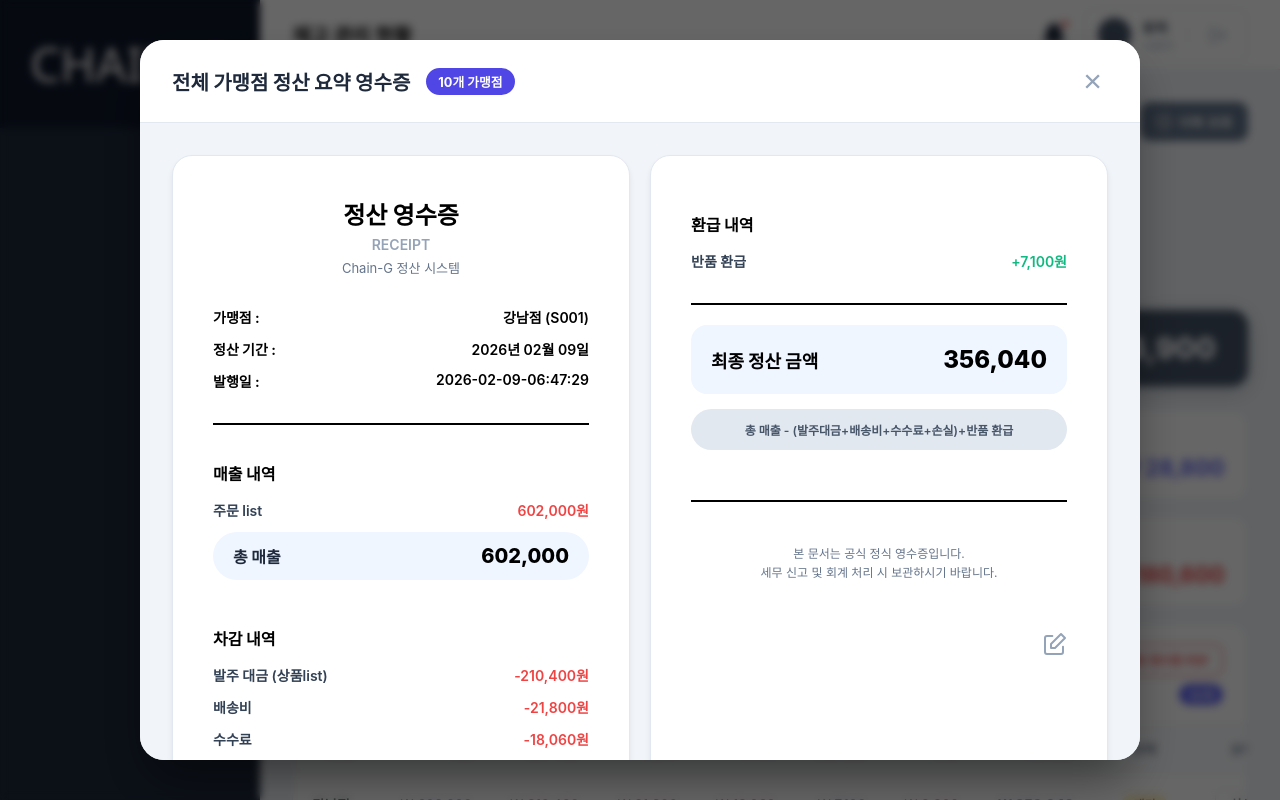
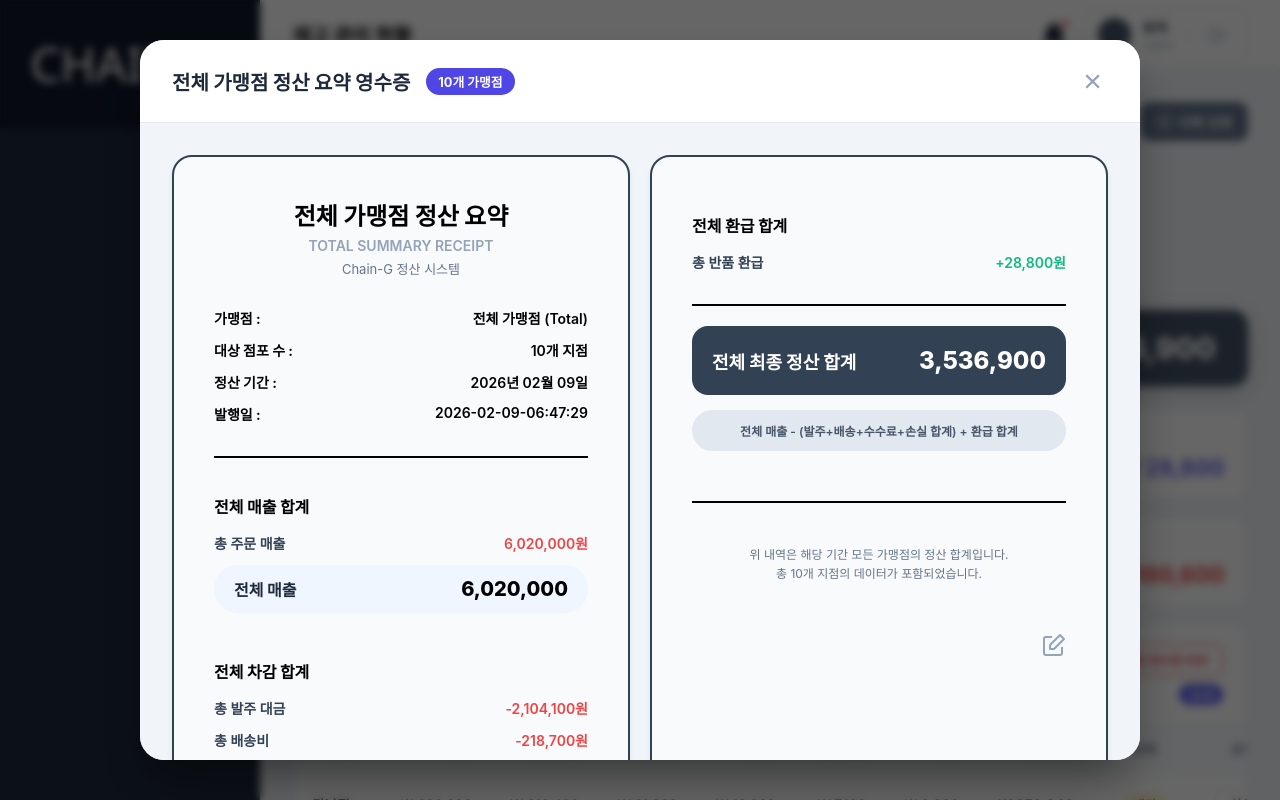
Before and after one commit to Final-Project-Flow-er/frontend, a Vue app: page /hq/settlement in a window 1280 px wide. Both pictures are taken after a click on the button "전체 가맹점 영수증 PDF". Built offline with nearby package versions, Linux system fonts and the light colour scheme; a web font is replaced by a local one.

Commit message:
settlement 수정

```diff
--- a/package.json
+++ b/package.json
@@ -9,7 +9,8 @@
   },
   "dependencies": {
     "vue": "latest",
-    "vue-router": "^5.0.2"
+    "vue-router": "^5.0.2",
+    "xlsx": "^0.18.5"
   },
   "devDependencies": {
     "@vitejs/plugin-vue": "^6.0.3",
--- a/src/components/settlement/SettlementBatchReceiptModal.vue
+++ b/src/components/settlement/SettlementBatchReceiptModal.vue
@@ -27,6 +27,24 @@ const getFinalAmount = (store) => {
   const refund = store.refund || 0
   return sales - (orderCost + shipping + commission + loss) + refund
 }
+
+const totals = computed(() => {
+  if (!props.stores) return null
+  return {
+    sales: props.stores.reduce((acc, s) => acc + (s.sales || 0), 0),
+    orderCost: props.stores.reduce((acc, s) => acc + (s.orderCost || 0), 0),
+    shipping: props.stores.reduce((acc, s) => acc + (s.shipping || 0), 0),
+    commission: props.stores.reduce((acc, s) => acc + (s.commission || 0), 0),
+    loss: props.stores.reduce((acc, s) => acc + (s.loss || 0), 0),
+    refund: props.stores.reduce((acc, s) => acc + (s.refund || 0), 0),
+  }
+})
+
+const totalFinal = computed(() => {
+  if (!totals.value) return 0
+  const t = totals.value
+  return t.sales - (t.orderCost + t.shipping + t.commission + t.loss) + t.refund
+})
 </script>
 
 <template>
@@ -39,20 +57,24 @@ const getFinalAmount = (store) => {
       </div>
 
       <div class="batch-scroll-area">
-        <div v-for="store in stores" :key="store.id" class="receipt-instance">
+        <!-- [수정] 전체 합산 영수증만 표시 -->
+        <div v-if="totals" class="receipt-instance summary-instance">
           <div class="receipt-content">
-            <!-- Left Section -->
-            <div class="receipt-card left-card">
+            <div class="receipt-card left-card summary-card-style">
               <div class="receipt-header">
-                <h2>정산 영수증</h2>
-                <div class="sub-header">RECEIPT</div>
+                <h2>전체 가맹점 정산 요약</h2>
+                <div class="sub-header">TOTAL SUMMARY RECEIPT</div>
                 <div class="brand">Chain-G 정산 시스템</div>
               </div>
 
               <div class="receipt-info">
                 <div class="info-row">
                   <span class="label">가맹점 :</span>
-                  <span class="value">{{ store?.name }} ({{ store?.id }})</span>
+                  <span class="value">전체 가맹점 (Total)</span>
+                </div>
+                <div class="info-row">
+                  <span class="label">대상 점포 수 :</span>
+                  <span class="value">{{ stores?.length }}개 지점</span>
                 </div>
                 <div class="info-row">
                   <span class="label">정산 기간 :</span>
@@ -67,73 +89,69 @@ const getFinalAmount = (store) => {
               <div class="section-divider"></div>
 
               <div class="section">
-                <h3>매출 내역</h3>
+                <h3>전체 매출 합계</h3>
                 <div class="item-row">
-                  <span>주문 list</span>
-                  <span class="amount text-red">{{ fmt(store?.sales || 0) }}원</span>
+                  <span>총 주문 매출</span>
+                  <span class="amount text-red">{{ fmt(totals.sales) }}원</span>
                 </div>
                 <div class="total-box">
-                  <span>총 매출</span>
-                  <span class="total-amount">{{ fmt(store?.sales || 0) }}</span>
+                  <span>전체 매출</span>
+                  <span class="total-amount">{{ fmt(totals.sales) }}</span>
                 </div>
               </div>
 
               <div class="section">
-                <h3>차감 내역</h3>
+                <h3>전체 차감 합계</h3>
                 <div class="item-row">
-                  <span>발주 대금 (상품list)</span>
-                  <span class="amount text-red">-{{ fmt(store?.orderCost || 0) }}원</span>
+                  <span>총 발주 대금</span>
+                  <span class="amount text-red">-{{ fmt(totals.orderCost) }}원</span>
                 </div>
                 <div class="item-row">
-                  <span>배송비</span>
-                  <span class="amount text-red">-{{ fmt(store?.shipping || 0) }}원</span>
+                  <span>총 배송비</span>
+                  <span class="amount text-red">-{{ fmt(totals.shipping) }}원</span>
                 </div>
                 <div class="item-row">
-                  <span>수수료</span>
-                  <span class="amount text-red">-{{ fmt(store?.commission || 0) }}원</span>
+                  <span>총 수수료</span>
+                  <span class="amount text-red">-{{ fmt(totals.commission) }}원</span>
                 </div>
                 <div class="item-row">
-                  <span>손실</span>
-                  <span class="amount text-red">-{{ fmt(store?.loss || 0) }}원</span>
+                  <span>총 손실</span>
+                  <span class="amount text-red">-{{ fmt(totals.loss) }}원</span>
                 </div>
               </div>
             </div>
 
-            <!-- Right Section -->
-            <div class="receipt-card right-card">
+            <div class="receipt-card right-card summary-card-style">
               <div class="section">
-                <h3>환급 내역</h3>
+                <h3>전체 환급 합계</h3>
                 <div class="item-row">
-                  <span>반품 환급</span>
-                  <span class="amount text-green">+{{ fmt(store?.refund || 0) }}원</span>
+                  <span>총 반품 환급</span>
+                  <span class="amount text-green">+{{ fmt(totals.refund) }}원</span>
                 </div>
               </div>
 
               <div class="section-divider"></div>
 
-              <div class="final-box">
-                <span>최종 정산 금액</span>
-                <span class="final-amount">{{ fmt(getFinalAmount(store)) }}</span>
+              <div class="final-box summary-final">
+                <span>전체 최종 정산 합계</span>
+                <span class="final-amount">{{ fmt(totalFinal) }}</span>
               </div>
 
               <div class="calculation-guide">
-                총 매출 - (발주대금+배송비+수수료+손실)+반품 환급
+                전체 매출 - (발주+배송+수수료+손실 합계) + 환급 합계
               </div>
 
               <div class="section-divider"></div>
 
               <div class="footer-msg">
-                <p>본 문서는 공식 정식 영수증입니다.</p>
-                <p>세무 신고 및 회계 처리 시 보관하시기 바랍니다.</p>
+                <p>위 내역은 해당 기간 모든 가맹점의 정산 합계입니다.</p>
+                <p>총 {{ stores?.length }}개 지점의 데이터가 포함되었습니다.</p>
               </div>
 
               <div class="signature">
                 <svg xmlns="http://www.w3.org/2000/svg" width="24" height="24" viewBox="0 0 24 24" fill="none" stroke="currentColor" stroke-width="2" stroke-linecap="round" stroke-linejoin="round"><path d="M20 14.66V20a2 2 0 0 1-2 2H4a2 2 0 0 1-2-2V6a2 2 0 0 1 2-2h5.34"></path><polygon points="18 2 22 6 12 16 8 16 8 12 18 2"></polygon></svg>
               </div>
             </div>
-          </div>
-          <div class="batch-divider">
-            <span>NEXT RECEIPT</span>
           </div>
         </div>
       </div>
@@ -263,6 +281,26 @@ const getFinalAmount = (store) => {
 
 .signature { text-align: right; color: #94a3b8; }
 
+.summary-card-style {
+  background: #f8fafc;
+  border: 2px solid #334155 !important;
+}
+
+.summary-final {
+  background: #334155 !important;
+  color: white !important;
+}
+.summary-final span { color: white !important; }
+
+.summary-divider {
+  background: #334155 !important;
+  height: 2px !important;
+}
+.summary-divider span {
+  background: #334155 !important;
+  color: white !important;
+}
+
 .batch-divider {
   width: 100%;
   height: 1px;
--- a/src/views/hq-settlement/HqSettlementListView.vue
+++ b/src/views/hq-settlement/HqSettlementListView.vue
@@ -115,6 +115,120 @@ const getStatusClass = (status) => ({
   '대기': 'status-wait',
   '확정': 'status-confirmed',
  }[status] || '')
+
+import * as XLSX from 'xlsx'
+
+/* ── 엑셀(.xlsx) 다운로드 ── */
+const downloadExcel = () => {
+  const d = activeTab.value === 'daily' ? selectedDate.value : selectedMonth.value
+
+  // 1. 전표 데이터 준비 (Flat Table style for Filtering)
+  const voucherData = []
+  const types = [
+    { id: 'sales', label: '판매', side: 'debit' },
+    { id: 'refund', label: '반품', side: 'debit' },
+    { id: 'orderCost', label: '발주', side: 'credit' },
+    { id: 'shipping', label: '배송', side: 'credit' },
+    { id: 'loss', label: '손실', side: 'credit' },
+    { id: 'commission', label: '수수료', side: 'credit' }
+  ]
+
+  stores.value.forEach(store => {
+    types.forEach(type => {
+      const amount = store[type.id]
+      if (amount === 0) return
+
+      const base = seed(d + store.id + type.id)
+      const count = seededRand(base, 2, 4)
+      let storeCatAmount = 0
+
+      for (let j = 0; j < count; j++) {
+        const isLast = j === count - 1
+        const partAmount = isLast ? (amount - storeCatAmount) : round100(seededRand(base + j, amount / count / 0.8, amount / count))
+        storeCatAmount += partAmount
+
+        const hour = 10 + j
+        const minute = seededRand(base + j, 0, 59)
+        const time = `${String(hour).padStart(2, '0')}:${String(minute).padStart(2,'0')}`
+        const voucherId = `${type.id.substring(0,2).toUpperCase()}-${store.id}-${d.replace(/-/g,'')}-${j+1}`
+        const desc = getDetailedDesc(type.id, j, store.id)
+
+        voucherData.push({
+          '구분': type.label,
+          '가맹점명': store.name,
+          '전표번호': voucherId,
+          '일시': `${d} ${time}`,
+          '내역상세': desc,
+          '차변(입금/매출)': type.side === 'debit' ? partAmount : 0,
+          '대변(출금/비용)': type.side === 'credit' ? partAmount : 0,
+        })
+      }
+    })
+  })
+
+  // [정렬] 사용자가 원하시는 대로 '판매' 등이 먼저 보이게 구분순으로 정렬
+  const sortOrder = { '판매':1, '반품':2, '발주':3, '배송':4, '손실':5, '수수료':6 }
+  voucherData.sort((a, b) => sortOrder[a['구분']] - sortOrder[b['구분']])
+
+  // 2. 요약 데이터 준비
+  const summaryData = [
+    { '항목': '총 매출 합계', '금액': totals.value.sales, '비고': '전체 가맹점 판매 합산' },
+    { '항목': '총 차감 합계', '금액': (totals.value.orderCost + totals.value.shipping + totals.value.commission + totals.value.loss), '비고': '발주/배송/수수료/손실 합산' },
+    { '항목': '총 환급 합계', '금액': totals.value.refund, '비고': '반품 환급 합산' },
+    { '항목': '최종 정산 금액', '금액': totalFinal.value, '비고': '매출 - 차감 + 환급' }
+  ]
+
+  // 3. 워크북 생성
+  const wb = XLSX.utils.book_new()
+
+  // 시트 1: 상세 전표 내역
+  const wsVouchers = XLSX.utils.json_to_sheet(voucherData)
+
+  // [필터 적용] 헤더 행에 오토필터 추가
+  const range = XLSX.utils.decode_range(wsVouchers['!ref'])
+  wsVouchers['!autofilter'] = { ref: XLSX.utils.encode_range({ s: {c:0, r:0}, e: {c:6, r:range.e.r} }) }
+
+  // 컬럼 너비 설정
+  wsVouchers['!cols'] = [
+    { wch: 10 }, { wch: 15 }, { wch: 25 }, { wch: 20 }, { wch: 45 }, { wch: 15 }, { wch: 15 }
+  ]
+
+  // 시트 2: 정산 요약
+  const wsSummary = XLSX.utils.json_to_sheet(summaryData)
+  wsSummary['!cols'] = [{ wch: 20 }, { wch: 15 }, { wch: 30 }]
+
+  XLSX.utils.book_append_sheet(wb, wsVouchers, '상세전표내역')
+  XLSX.utils.book_append_sheet(wb, wsSummary, '정산요약')
+
+  // 4. 파일 쓰기 및 다운로드
+  XLSX.writeFile(wb, `Settlement_Master_${d}.xlsx`)
+}
+
+const getDetailedDesc = (field, idx, storeId) => {
+  const baseId = idx + 1
+  const recipes = ['오리지널 떡볶이', '마라 떡볶이', '로제 떡볶이']
+  const levels = ['순한맛', '기본맛', '매운맛']
+
+  if (field === 'sales') {
+    return `판매 완료 | 상품 ${baseId} × ${10+idx} @ ${fmt(12000+idx*1000)}원 | 주문번호: OD${storeId}${20260211000+idx}`
+  }
+  if (field === 'refund') {
+    return `반품 환급 | ${recipes[idx % 3]} ${levels[idx % 3]} 파손 건 | 반품코드: RE${storeId}${100+idx}`
+  }
+  if (field === 'orderCost') {
+    return `본사 출고 확정 | 발주 대금 결제 | 발주번호: HEAD20260210${String(baseId).padStart(3,'0')}`
+  }
+  if (field === 'shipping') {
+    return `배송 완료 | 기본/할증료 합산 | 배송코드: SH${storeId}${500+idx}`
+  }
+  if (field === 'loss') {
+    return `폐기/손실 처리 | 유효기간 경과 외 | 전표: LS${storeId}${idx}`
+  }
+  if (field === 'commission') {
+    return `정산 수수료 3% 외 | 플랫폼 및 결제 수수료 | 대상액: ${fmt(500000+idx*50000)}`
+  }
+  return '기타 내역'
+}
 </script>
 
 <template>
@@ -126,6 +240,10 @@ const getStatusClass = (status) => ({
         <p class="page-desc">전체 가맹점의 정산 현황을 조회하고 관리합니다.</p>
       </div>
       <div class="header-actions">
+        <button v-if="activeTab === 'monthly'" class="action-btn excel-btn" @click="downloadExcel">
+          <svg xmlns="http://www.w3.org/2000/svg" width="16" height="16" viewBox="0 0 24 24" fill="none" stroke="currentColor" stroke-width="2" stroke-linecap="round" stroke-linejoin="round"><path d="M14 2H6a2 2 0 0 0-2 2v16a2 2 0 0 0 2 2h12a2 2 0 0 0 2-2V8z"/><polyline points="14 2 14 8 20 8"/><line x1="16" y1="13" x2="8" y2="13"/><line x1="16" y1="17" x2="8" y2="17"/><polyline points="10 9 9 9 8 9"/></svg>
+          Excel 다운로드
+        </button>
         <button class="action-btn confirm-btn" @click="$router.push('/hq/settlement/confirm')">
           <svg xmlns="http://www.w3.org/2000/svg" width="16" height="16" viewBox="0 0 24 24" fill="none" stroke="currentColor" stroke-width="2" stroke-linecap="round" stroke-linejoin="round"><path d="M22 11.08V12a10 10 0 1 1-5.93-9.14"/><polyline points="22 4 12 14.01 9 11.01"/></svg>
           정산 확정
@@ -276,6 +394,8 @@ const getStatusClass = (status) => ({
 .header-actions { display: flex; gap: 0.6rem; flex-wrap: wrap; }
 .action-btn { display: flex; align-items: center; gap: 0.4rem; padding: 0.6rem 1rem; border-radius: 10px; border: none; cursor: pointer; font-weight: 600; font-size: 0.85rem; transition: all 0.2s; }
 .action-btn:hover { transform: translateY(-1px); }
+.excel-btn { background: #1e293b; color: white; }
+.excel-btn:hover { background: #0f172a; }
 .confirm-btn { background: #10b981; color: white; }
 .confirm-btn:hover { background: #059669; }
 .voucher-btn { background: var(--primary); color: white; }
```
Also changed, not shown: 1 other file (tests, documents, lock files or other folders).
